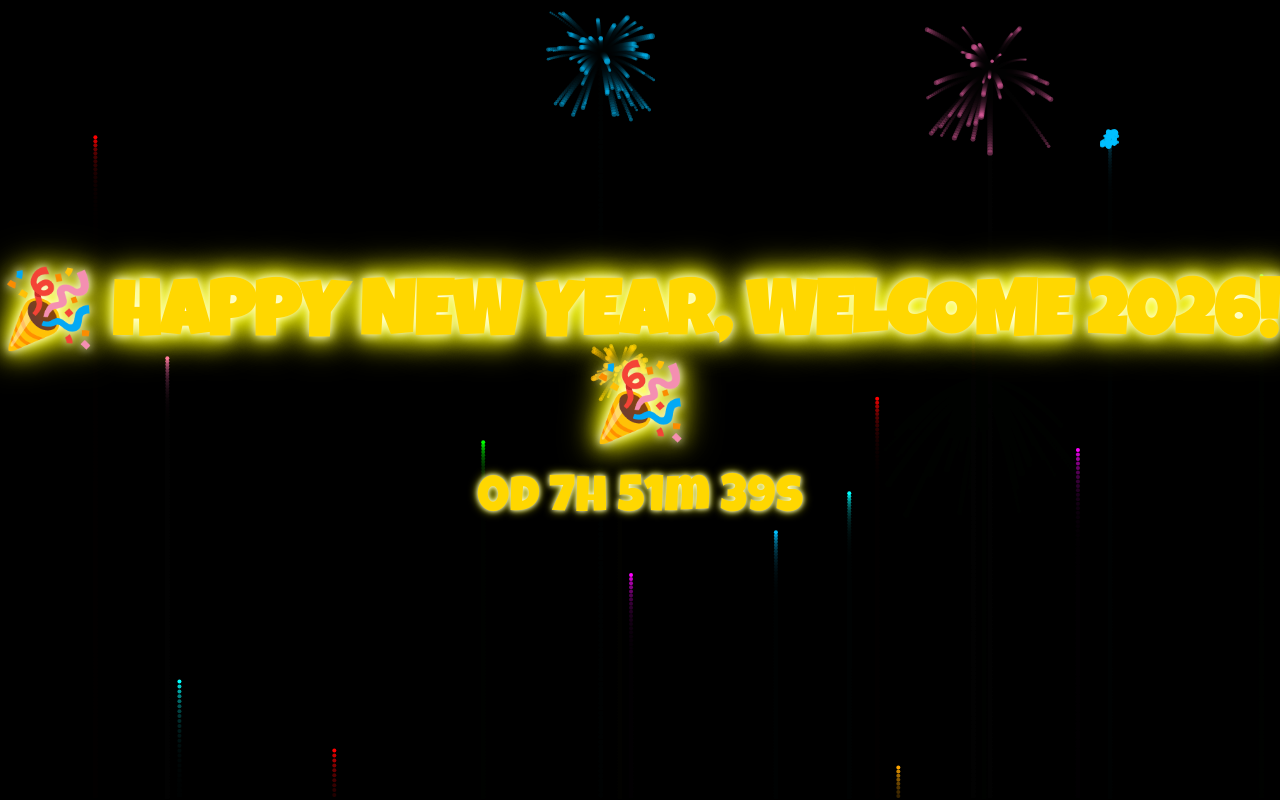
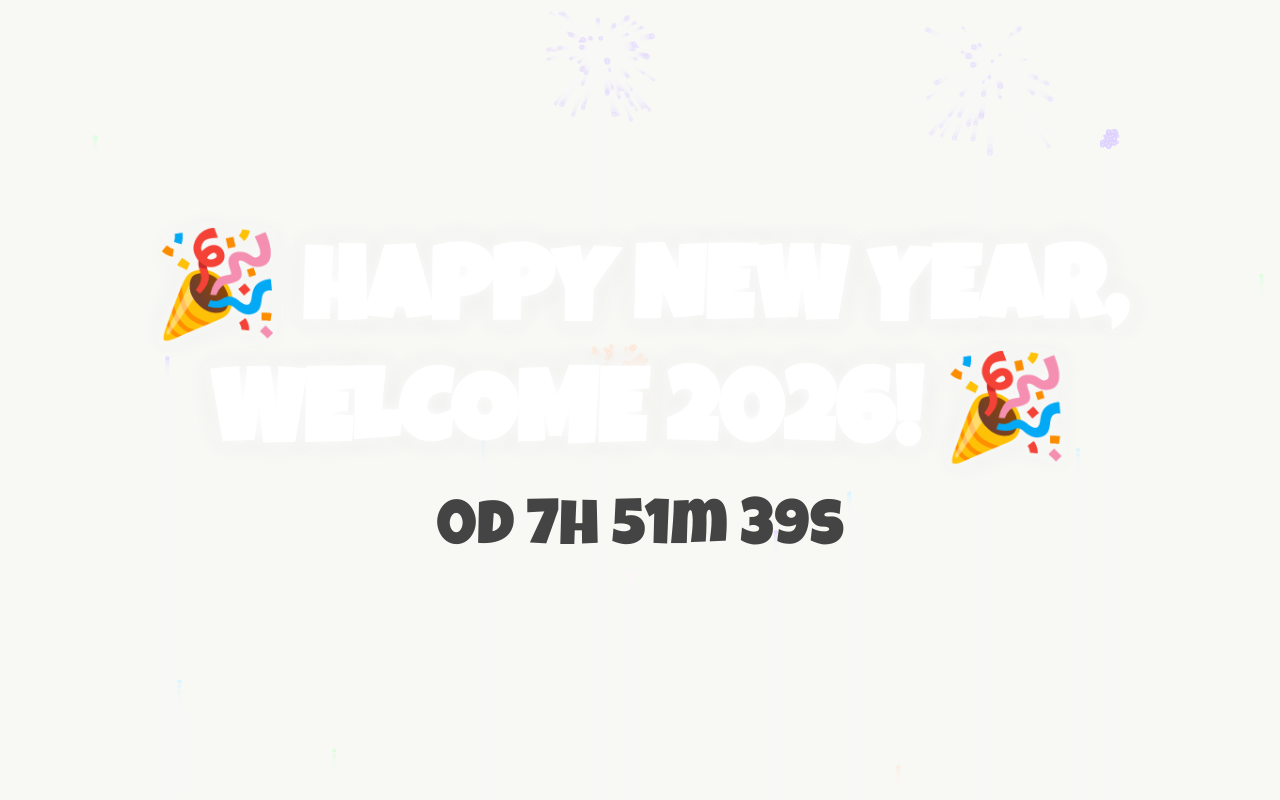
Before and after one commit to dsnooky/happy-new-year-2026, a plain HTML site: page index.html in a window 1280 px wide. Drawn offline with Linux system fonts and the light colour scheme.

Commit message:
Update index.html

```diff
--- a/index.html
+++ b/index.html
@@ -11,40 +11,39 @@
 
   body {
     overflow: hidden;
-    background: radial-gradient(circle at bottom, #0f2027, #203a43, #2c5364);
+    background: #f8f8f6; /* Cloud Dancer off-white */
     height: 100vh;
     font-family: 'Luckiest Guy', cursive;
     display: flex;
     flex-direction: column;
     justify-content: center;
     align-items: center;
-    color: #ffd700;
     text-align: center;
+    color: #333;
   }
 
   h1 {
-    font-size: 6vw; /* responsive text size */
+    font-size: 8vw;
+    color: #ffffff;
     text-shadow:
-      0 0 5px #fff,
-      0 0 10px #ff0,
-      0 0 15px #ff0,
-      0 0 20px #ff0,
-      0 0 30px #ff0;
+      0 0 8px #fff,
+      0 0 16px #e6e6e6,
+      0 0 24px #ccc;
     animation: glow 2s infinite alternate;
+    line-height: 1.2;
     z-index: 2;
-    line-height: 1.2;
   }
 
   @keyframes glow {
-    0% { text-shadow: 0 0 5px #fff, 0 0 10px #ff0, 0 0 15px #ff0, 0 0 20px #ff0; }
-    50% { text-shadow: 0 0 10px #fff, 0 0 20px #ff0, 0 0 30px #ff0, 0 0 40px #ff0; }
-    100% { text-shadow: 0 0 5px #fff, 0 0 10px #ff0, 0 0 15px #ff0, 0 0 20px #ff0; }
+    0% { text-shadow: 0 0 8px #fff, 0 0 16px #e6e6e6; }
+    50% { text-shadow: 0 0 16px #fff, 0 0 24px #e6e6e6; }
+    100% { text-shadow: 0 0 8px #fff, 0 0 16px #e6e6e6; }
   }
 
   #countdown {
-    font-size: 4vw; /* responsive countdown */
+    font-size: 5vw;
     margin-top: 2vh;
-    text-shadow: 0 0 5px #fff, 0 0 10px #ff0;
+    color: #444;
     z-index: 2;
   }
 
@@ -56,8 +55,8 @@
   }
 
   @media (max-width: 600px) {
-    h1 { font-size: 10vw; }
-    #countdown { font-size: 6vw; }
+    h1 { font-size: 12vw; }
+    #countdown { font-size: 7vw; }
   }
 </style>
 </head>
@@ -88,7 +87,7 @@ function countdown() {
 }
 setInterval(countdown, 1000);
 
-// Fireworks
+// Fireworks with pastel gradients
 const canvas = document.getElementById('fireworks');
 const ctx = canvas.getContext('2d');
 canvas.width = window.innerWidth;
@@ -96,7 +95,13 @@ canvas.height = window.innerHeight;
 
 const fireworks = [];
 const particles = [];
-const colors = ['#ff0','#f0f','#0ff','#0f0','#f00','#ffa500','#ff69b4','#00bfff'];
+const colors = [
+  ['#ffffff','#ffe6f2'], // soft white + pink
+  ['#e6f7ff','#ccefff'], // soft blue
+  ['#e6ffe6','#ccffcc'], // mint
+  ['#fff5e6','#ffe0cc'], // warm cream
+  ['#f0e6ff','#d9ccff']  // lavender
+];
 
 class Firework {
   constructor() {
@@ -104,7 +109,7 @@ class Firework {
     this.y = canvas.height;
     this.targetY = Math.random() * canvas.height / 2;
     this.color = colors[Math.floor(Math.random() * colors.length)];
-    this.speed = 3 + Math.random() * 2; // slightly slower for mobile
+    this.speed = 3 + Math.random() * 2;
     this.exploded = false;
   }
   update() {
@@ -117,16 +122,19 @@ class Firework {
     }
   }
   explode() {
-    const count = 30 + Math.random() * 30; // fewer particles for mobile
+    const count = 30 + Math.random() * 30;
     for(let i=0;i<count;i++){
       particles.push(new Particle(this.x, this.y, this.color));
     }
   }
   draw() {
     if(!this.exploded) {
+      const grad = ctx.createRadialGradient(this.x,this.y,0,this.x,this.y,3);
+      grad.addColorStop(0, this.color[0]);
+      grad.addColorStop(1, this.color[1]);
       ctx.beginPath();
       ctx.arc(this.x,this.y,2,0,Math.PI*2);
-      ctx.fillStyle = this.color;
+      ctx.fillStyle = grad;
       ctx.fill();
     }
   }
@@ -150,18 +158,21 @@ class Particle {
     this.alpha -= 0.02;
   }
   draw() {
+    const grad = ctx.createRadialGradient(this.x,this.y,0,this.x,this.y,this.size);
+    grad.addColorStop(0, this.color[0]);
+    grad.addColorStop(1, this.color[1]);
     ctx.save();
     ctx.globalAlpha = this.alpha;
     ctx.beginPath();
     ctx.arc(this.x,this.y,this.size,0,Math.PI*2);
-    ctx.fillStyle = this.color;
+    ctx.fillStyle = grad;
     ctx.fill();
     ctx.restore();
   }
 }
 
 function animate() {
-  ctx.fillStyle = 'rgba(0,0,0,0.2)';
+  ctx.fillStyle = 'rgba(248,248,246,0.4)';
   ctx.fillRect(0,0,canvas.width,canvas.height);
 
   if(Math.random() < 0.05) fireworks.push(new Firework());
```
